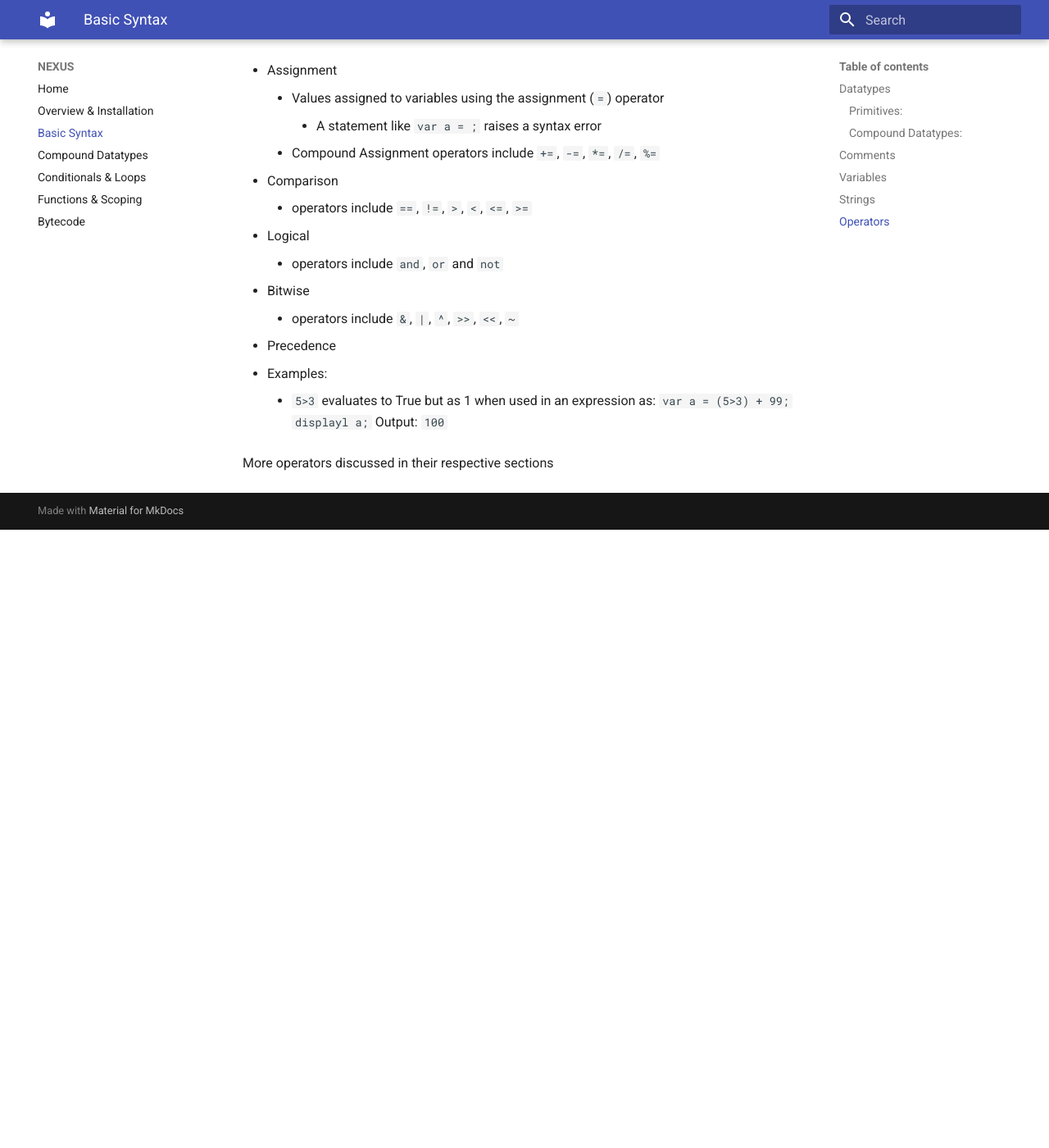
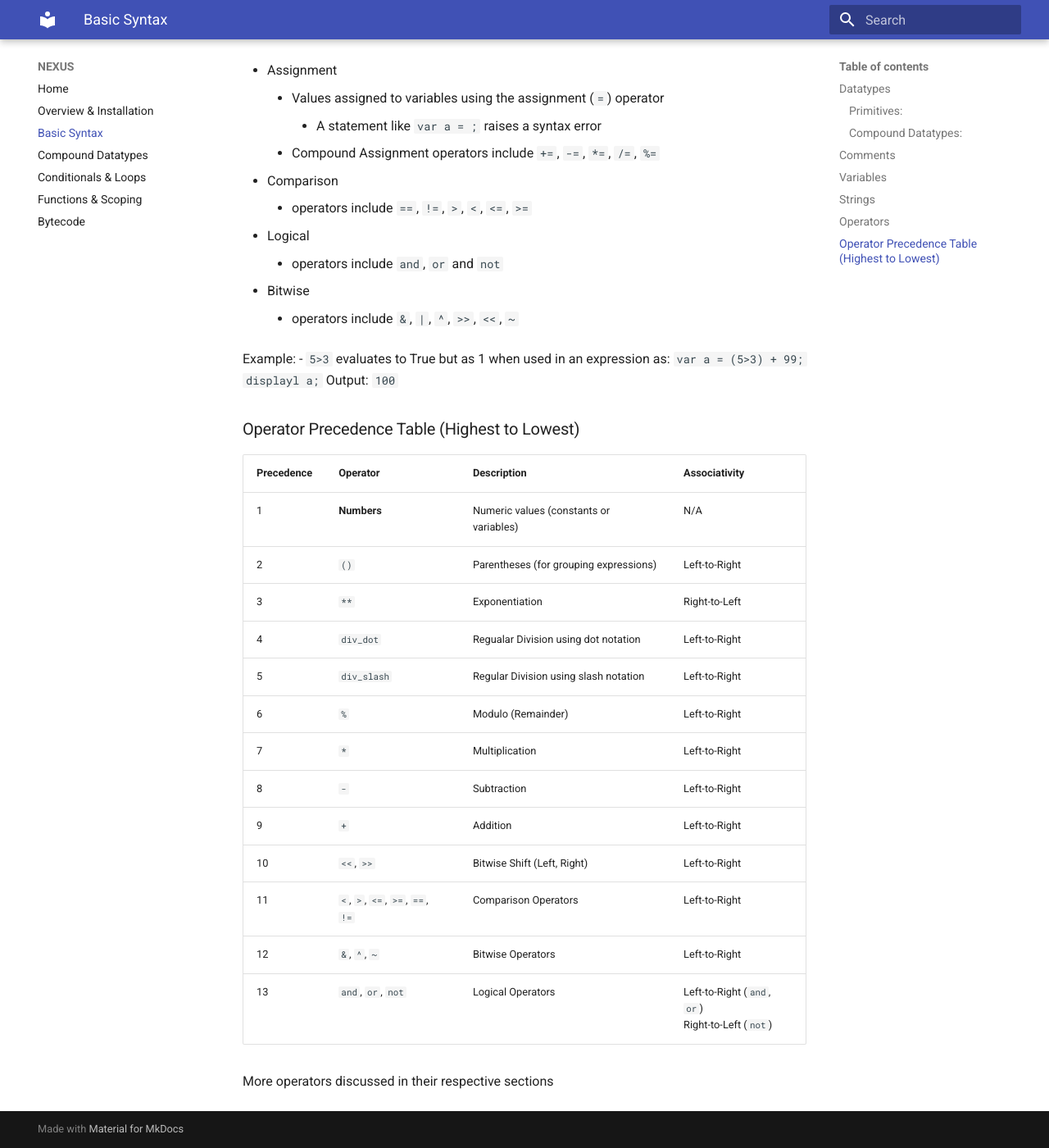
Before and after one commit to lucifer-reborn473/NEXUS, an MkDocs documentation site: the page built from docs/Basic Syntax.md, in a window 1280 px wide and 1400 px high, scrolled down 1776 px. Shown: the whole window at 82% size. Built offline with MkDocs 1.6.1 and Material for MkDocs 9.7.7, drawn with Linux system fonts in a browser that asks for light colours; before the commit the page ends 2422 px from its top, so only the background shows below that.

Commit message:
Update Basic Syntax.md

````diff
--- a/docs/Basic Syntax.md
+++ b/docs/Basic Syntax.md
@@ -82,17 +82,34 @@ Basic operators include:
 - Bitwise
     - operators include `&`, `|`, `^`, `>>`, `<<`, `~`
 
-- Precedence
+Example:
+- `5>3` evaluates to True but as 1 when used in an expression as:
+    ```
+    var a = (5>3) + 99;
+    displayl a;
+    ```
+    Output:
+    ```
+    100
+    ```
 
-- Examples:
-    - `5>3` evaluates to True but as 1 when used in an expression as:
-        ```
-        var a = (5>3) + 99;
-        displayl a;
-        ```
-        Output:
-        ```
-        100
-        ```
+### Operator Precedence Table (Highest to Lowest)
+
+| **Precedence** | **Operator**                           | **Description**                   | **Associativity**                                          |
+| -------------------- | -------------------------------------------- | --------------------------------------- | ---------------------------------------------------------------- |
+| 1                    | **Numbers**                            | Numeric values (constants or variables) | N/A                                                              |
+| 2                    | `()`                                       | Parentheses (for grouping expressions)  | Left-to-Right                                                    |
+| 3                    | `**`                                       | Exponentiation                          | Right-to-Left                                                    |
+| 4                    | `div_dot`                                  | Regualar Division using dot notation       | Left-to-Right                                                    |
+| 5                    | `div_slash`                                | Regular Division using slash notation   | Left-to-Right                                                    |
+| 6                    | `%`                                        | Modulo (Remainder)                      | Left-to-Right                                                    |
+| 7                    | `*`                                        | Multiplication                          | Left-to-Right                                                    |
+| 8                    | `-`                                        | Subtraction                             | Left-to-Right                                                    |
+| 9                    | `+`                                        | Addition                                | Left-to-Right                                                    |
+| 10                   | `<<`, `>>`                               | Bitwise Shift (Left, Right)             | Left-to-Right                                                    |
+| 11                   | `<`, `>`, `<=`, `>=`, `==`, `!=` | Comparison Operators                    | Left-to-Right                                                    |
+| 12                   | `&`, `^`, `~`                          | Bitwise Operators                       | Left-to-Right                                                    |
+| 13                   | `and`, `or`, `not`                     | Logical Operators                       | Left-to-Right (`and`, `or`) <br> Right-to-Left (`not`) |
+
 
 More operators discussed in their respective sections
````
